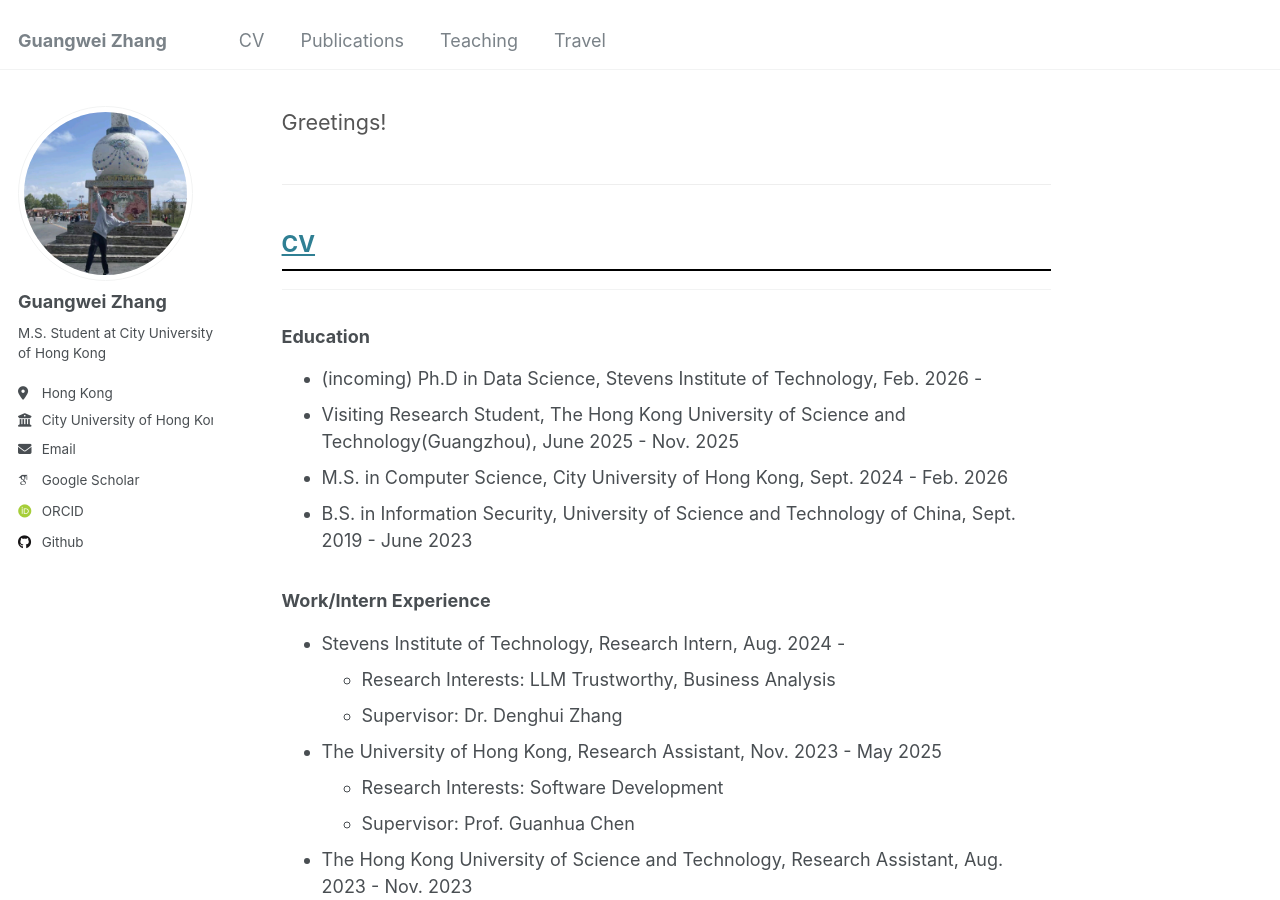
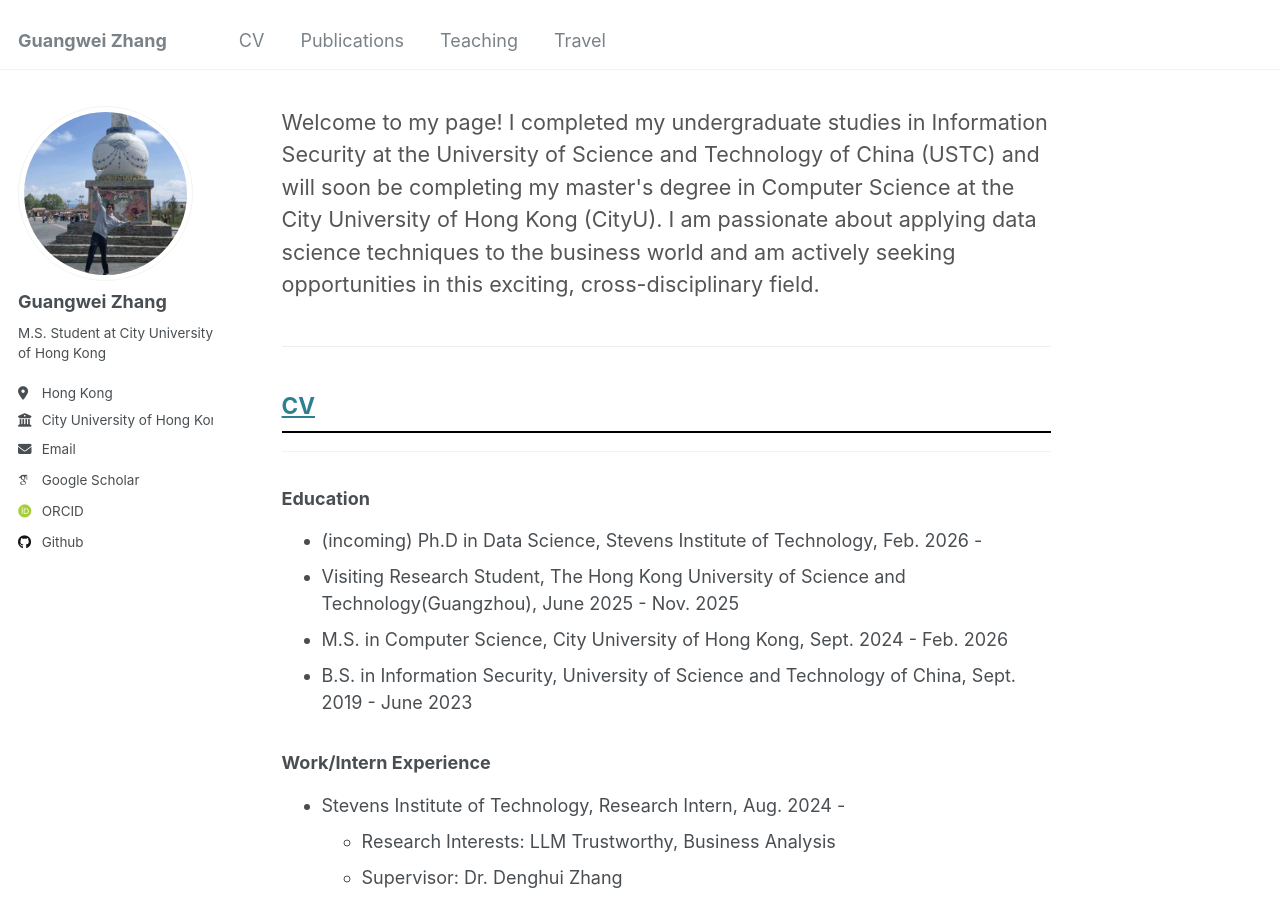
Before and after one commit to changhu73/changhu73.github.io, a Jekyll site: the page built from index.md, in a window 1280 px wide and 900 px high. Built offline with Jekyll 4.4.1, drawn with Linux system fonts in a browser that asks for light colours; some web fonts are replaced.

Commit message:
Update index.md

```diff
--- a/index.md
+++ b/index.md
@@ -7,7 +7,7 @@ author_profile: true
 <div class="welcome-section" style="margin-bottom: 2em; padding-bottom: 1em; border-bottom: 1px solid #eee;">
 
 
-  <p style="font-size: 1.2em; color: #555; margin-top: 0;">Greetings!</p>
+  <p style="font-size: 1.2em; color: #555; margin-top: 0;">Welcome to my page! I completed my undergraduate studies in Information Security at the University of Science and Technology of China (USTC) and will soon be completing my master's degree in Computer Science at the City University of Hong Kong (CityU). I am passionate about applying data science techniques to the business world and am actively seeking opportunities in this exciting, cross-disciplinary field.</p>
 
 
 </div>
```
